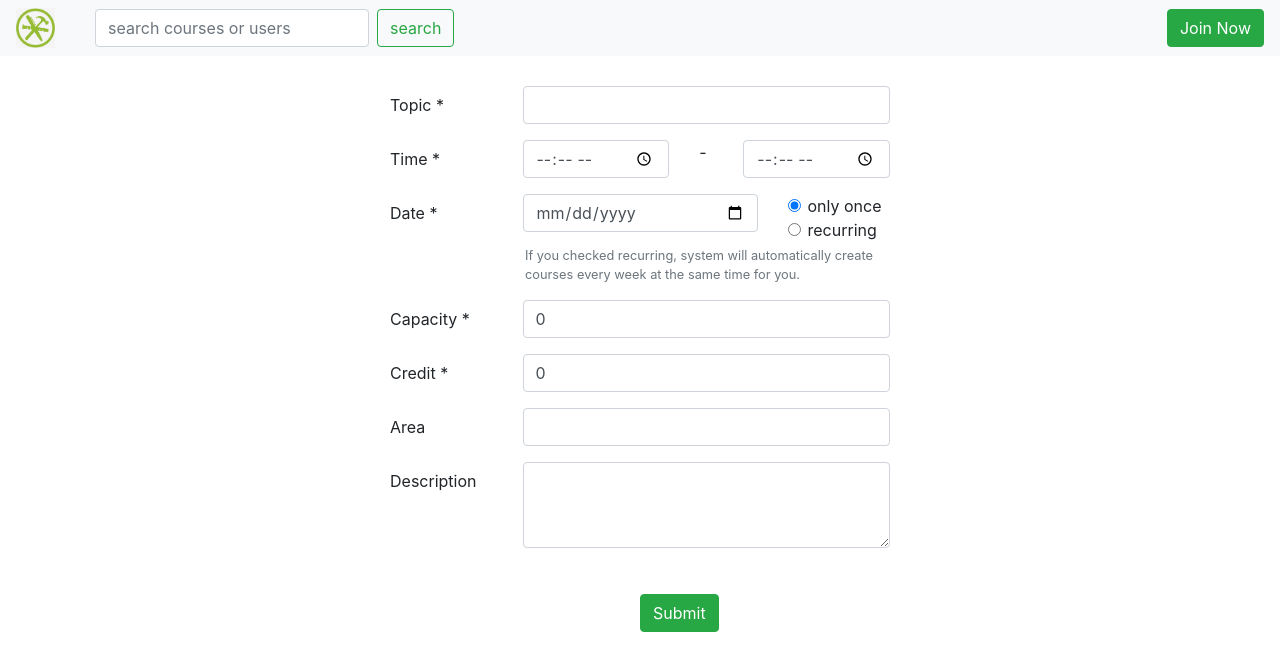
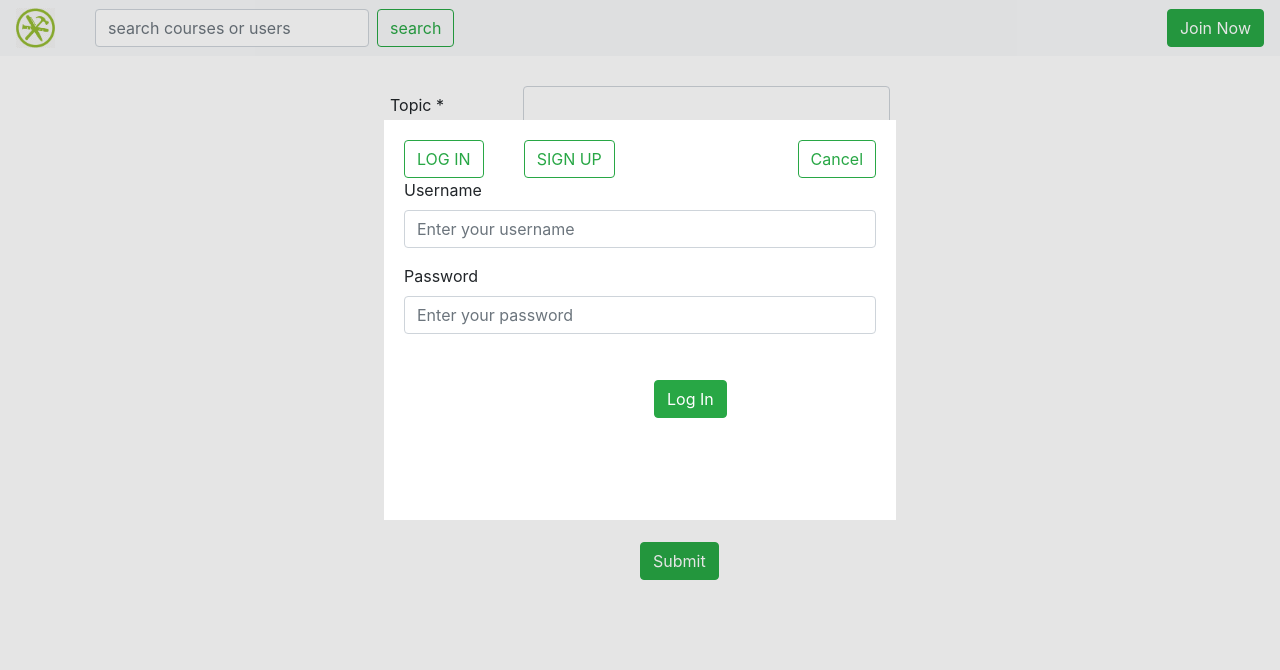
Before and after one commit to jgab13/TalentSwap, a React (Create React App) app in the folder talent_swap/client/: page /CourseCreation in a window 1280 px wide. Shown: the top 670 px of the page. Built offline with nearby package versions, Linux system fonts and the light colour scheme; no server answers.

Commit message:
Fix small bugs in AuthSystem and CourseCreation

```diff
--- a/talent_swap/client/src/react-components/AuthSystem/Login.js
+++ b/talent_swap/client/src/react-components/AuthSystem/Login.js
@@ -38,9 +38,6 @@ class Login extends React.Component {
 		let currentUser = await this.validate();
 		if (currentUser) {
 
-			//testing
-			this.setState({redirect:"user"})
-
 			//admin validation
 			//TODO pass userType to login component
 			if (currentUser.userType === "admin") { //usertype
@@ -73,7 +70,6 @@ class Login extends React.Component {
 			let currentUser = await this.context.login(input.username, input.password);
 			console.log(currentUser);
 			if (!currentUser) {
-				console.log("here!")
 				return false;
 			}
 			return currentUser;
--- a/talent_swap/client/src/react-components/CourseCreation/index.js
+++ b/talent_swap/client/src/react-components/CourseCreation/index.js
@@ -5,6 +5,7 @@ import { hardcodedCourses } from "./../../courses/testcourses"
 import { CreateCourse, updateCourse } from "../../actions/course";
 import { Button, Row, Col, Form }from "react-bootstrap";
 import { checkSession } from "./../../actions/user";
+import AuthSystem from "./../AuthSystem";
 
 
 /* The CourseCreation Component */
@@ -85,6 +86,7 @@ class CourseCreation extends React.Component {
   render() {
     return (
       <div>
+      {this.props.location.state == undefined && this.state.currentUser == "" ? <AuthSystem/> : null}
       	<Header/>
 		<div className="course-form">
       	<Form onSubmit={this.handleSubmit}>
@@ -121,35 +123,13 @@ class CourseCreation extends React.Component {
 			    <Form.Label column sm="3">
 			      Date *
 			    </Form.Label>
-			    <Col sm="6">
+			    <Col sm="9">
 			    		<Form.Control required
 			    		type="date"
 			    		name="date"
 			      	value={this.state.date}
 			      	onChange={this.handleChange}/>
 			    </Col>
-			    <Col sm="3">
-			      <Form.Check
-			      	defaultChecked
-			        type='radio'
-			        id='only once'
-			        name='recurring'
-			        label='only once'
-			        value='false'
-			      />
-			      <Form.Check
-			        type='radio'
-			        id='recurring'
-			        label='recurring'
-			        value='true'
-			        name='recurring'
-			        onChange={this.handleChange}
-			      />
-			      </Col>
-			      <Form.Text id="dateBlock" className="help-date" muted>
-					    If you checked recurring, system will automatically create courses
-					    every week at the same time for you.
-					</Form.Text>
 			  </Form.Group>
 
 			  <Form.Group as={Row}>
--- a/talent_swap/client/src/react-components/Header/index.js
+++ b/talent_swap/client/src/react-components/Header/index.js
@@ -46,6 +46,7 @@ class Header extends React.Component {
 	logout() {
 		this.context.logout();
 		this.setState({
+			currentUser: null,
 			redirectURL: "/"
 		});
 	}
```
